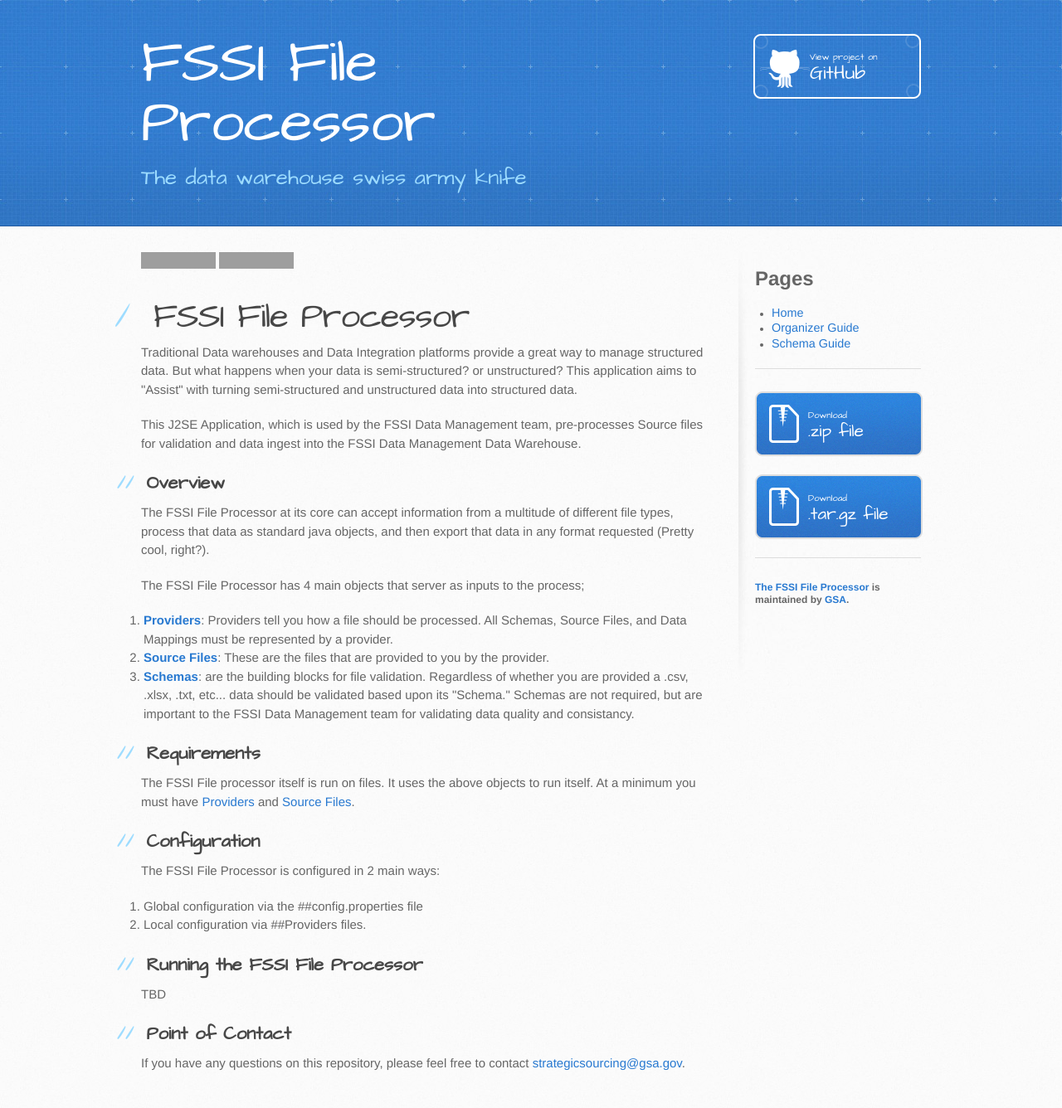
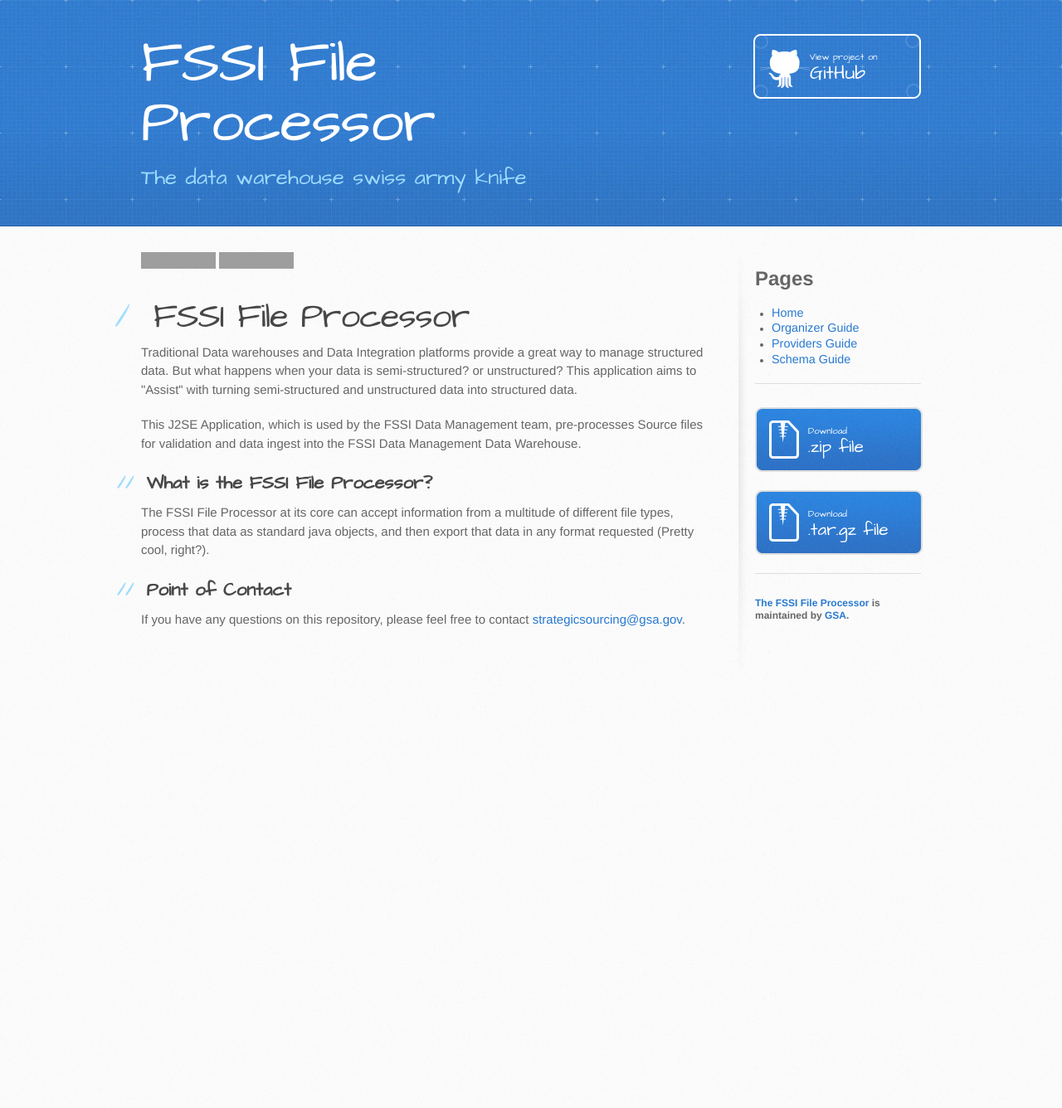
Before and after one commit to GSA/fssi-file-processor, a Jekyll site: the page built from index.html, in a window 1280 px wide. Shown: the whole page at 83% size. Built offline with Jekyll 4.4.1, drawn with Linux system fonts in a browser that asks for light colours; Markdown is read by kramdown in place of the engine named in the settings; after the commit the page ends 900 px from its top, so only the background shows below that; grey boxes are pictures that could not be loaded.

Commit message:
Updated Providers

```diff
--- a/index.html
+++ b/index.html
@@ -16,40 +16,9 @@
 <p>This J2SE Application, which is used by the FSSI Data Management team, pre-processes Source files for validation and data ingest into the FSSI Data Management Data Warehouse.</p>
 
 <h2>
-<a id="overview" class="anchor" href="#overview" aria-hidden="true"><span class="octicon octicon-link"></span></a>Overview</h2>
+<a id="overview" class="anchor" href="#overview" aria-hidden="true"><span class="octicon octicon-link"></span></a>What is the FSSI File Processor?</h2>
 
 <p>The FSSI File Processor at its core can accept information from a multitude of different file types, process that data as standard java objects, and then export that data in any format requested (Pretty cool, right?).</p>
-
-<p>The FSSI File Processor has 4 main objects that server as inputs to the process; </p>
-
-<ol>
-<li>
-<a href="/working/providers/"><strong>Providers</strong></a>: Providers tell you how a file should be processed. All Schemas, Source Files, and Data Mappings must be represented by a provider.</li>
-<li>
-<a href="/working/srcfiles/"><strong>Source Files</strong></a>: These are the files that are provided to you by the provider.</li>
-<li>
-<a href="/working/schemas/"><strong>Schemas</strong></a>: are the building blocks for file validation. Regardless of whether you are provided a .csv, .xlsx, .txt, etc... data should be validated based upon its "Schema." Schemas are not required, but are important to the FSSI Data Management team for validating data quality and consistancy.</li>
-</ol>
-
-<h2>
-<a id="requirements" class="anchor" href="#requirements" aria-hidden="true"><span class="octicon octicon-link"></span></a>Requirements</h2>
-
-<p>The FSSI File processor itself is run on files. It uses the above objects to run itself. At a minimum you must have <a href="../working/providers/">Providers</a> and <a href="../working/srcfiles/">Source Files</a>. </p>
-
-<h2>
-<a id="configuration" class="anchor" href="#configuration" aria-hidden="true"><span class="octicon octicon-link"></span></a>Configuration</h2>
-
-<p>The FSSI File Processor is configured in 2 main ways:</p>
-
-<ol>
-<li>Global configuration via the ##config.properties file</li>
-<li>Local configuration via ##Providers files.</li>
-</ol>
-
-<h2>
-<a id="running-the-fssi-file-processor" class="anchor" href="#running-the-fssi-file-processor" aria-hidden="true"><span class="octicon octicon-link"></span></a>Running the FSSI File Processor</h2>
-
-<p>TBD</p>
 
 <h2>
 <a id="point-of-contact" class="anchor" href="#point-of-contact" aria-hidden="true"><span class="octicon octicon-link"></span></a>Point of Contact</h2>
```
Also changed, not shown: _posts/2015-04-05-providers.md (added, +51 -0 lines).
